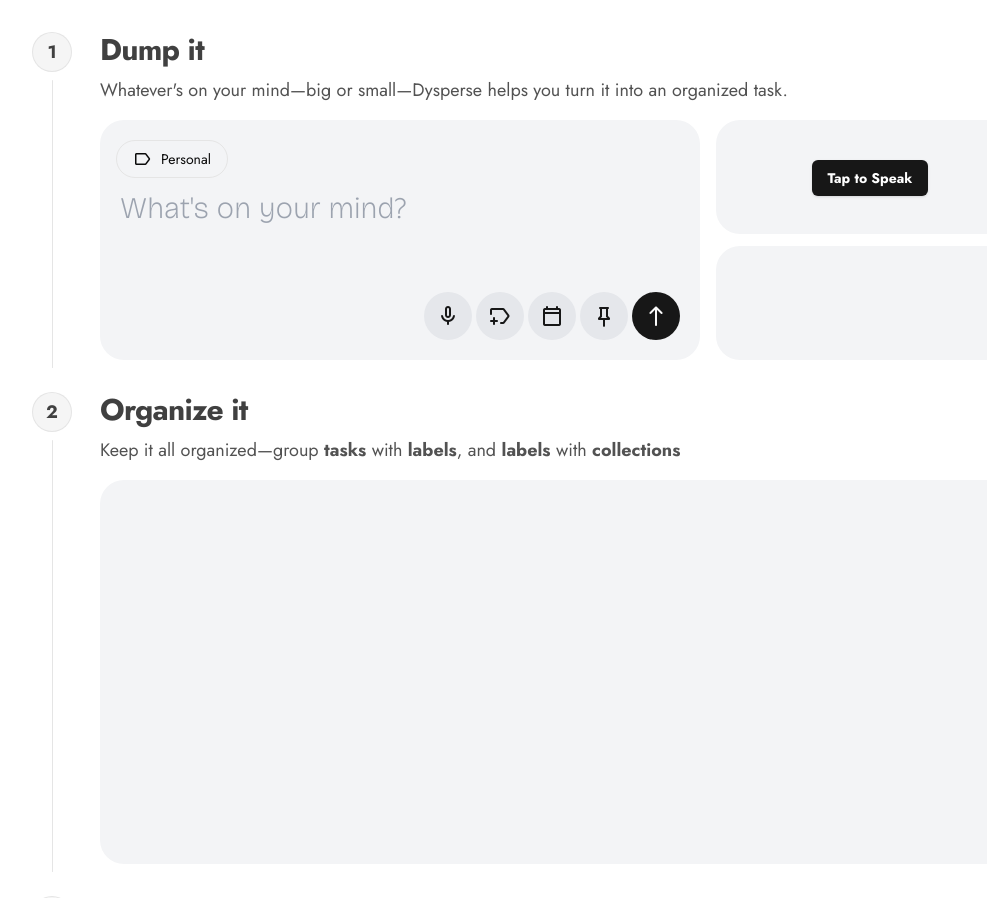
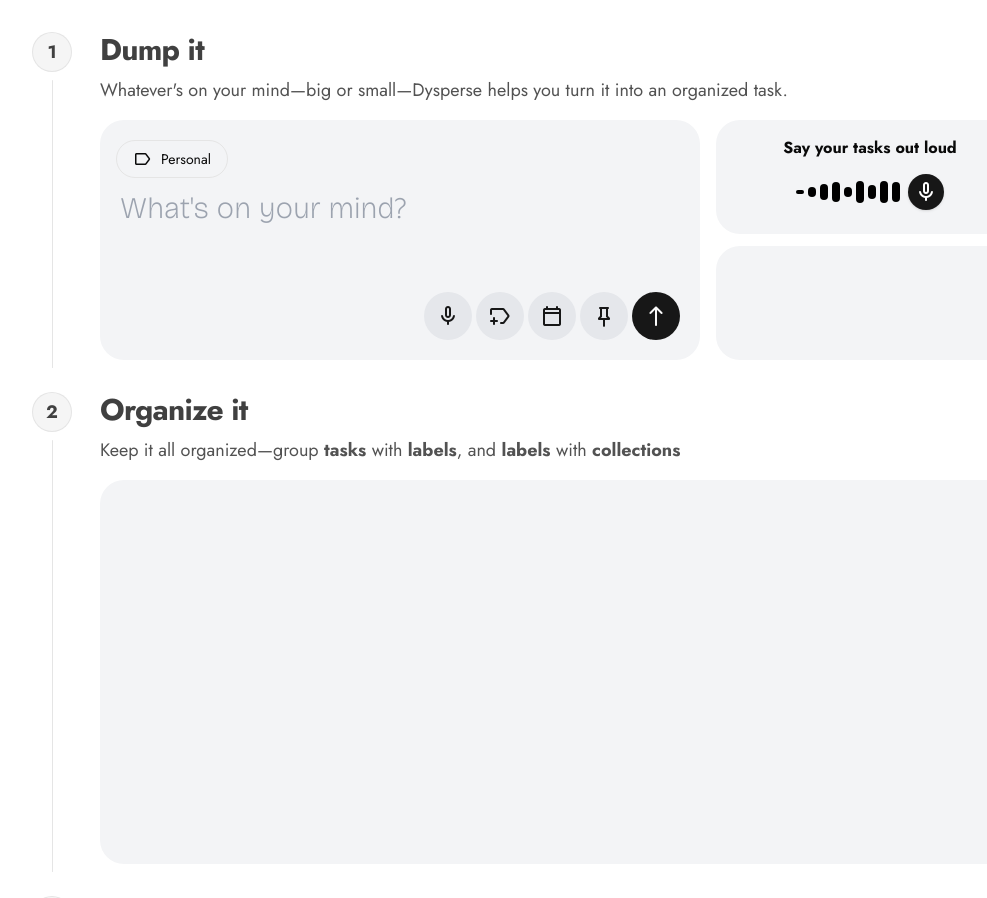
Before and after one commit to Dysperse/Homepage, a Next.js app: page / in a window 1280 px wide. Shown: the part 928-1826 px from the top of the page, without its empty margins (112-1099 px from the left). Built offline with nearby package versions, Linux system fonts and the light colour scheme.

Commit message:
Refactor SpeechPreview component: update type definitions, enhance error handling, and improve UI elements; modify global styles to include outline-none

```diff
--- a/app/SpeechPreview.tsx
+++ b/app/SpeechPreview.tsx
@@ -6,8 +6,8 @@ function SpeechPreview() {
   const [transcription, setTranscription] = useState("");
   const [audioLevels, setAudioLevels] = useState([]);
   const audioContextRef = useRef(null);
-  const analyserRef = useRef(null);
-  const mediaStreamRef = useRef(null);
+  const analyserRef: any = useRef(null);
+  const mediaStreamRef: any = useRef(null);
 
   useEffect(() => {
     if (isListening) {
@@ -25,7 +25,7 @@ function SpeechPreview() {
       const stream = await navigator.mediaDevices.getUserMedia({ audio: true });
       mediaStreamRef.current = stream;
       const audioContext = new (window.AudioContext ||
-        window.webkitAudioContext)();
+        (window as any).webkitAudioContext)();
       const analyser = audioContext.createAnalyser();
       const source = audioContext.createMediaStreamSource(stream);
       source.connect(analyser);
@@ -33,36 +33,44 @@ function SpeechPreview() {
       const dataArray = new Uint8Array(analyser.frequencyBinCount);
 
       analyserRef.current = { analyser, dataArray };
-      audioContextRef.current = audioContext;
+      (audioContextRef as any).current = audioContext;
 
       const visualize = () => {
         analyser.getByteFrequencyData(dataArray);
         const levels = Array.from(dataArray.slice(0, 15)).map(
           (value) => value / 255
         );
-        setAudioLevels(levels);
+        setAudioLevels(levels as any);
         if (isListening) requestAnimationFrame(visualize);
       };
 
       visualize();
     } catch (err) {
-      console.error("Error accessing microphone:", err);
+      alert(
+        "Unfortunately, your browser does not support audio visualization 😔💔 (but the dysperse app does!)"
+      );
     }
   };
 
   const stopAudioVisualization = () => {
     if (mediaStreamRef.current) {
-      mediaStreamRef.current.getTracks().forEach((track) => track.stop());
+      mediaStreamRef.current.getTracks().forEach((track: any) => track.stop());
     }
     if (audioContextRef.current) {
-      audioContextRef.current.close();
+      (audioContextRef as any).current.close();
     }
     setAudioLevels([]);
   };
 
   const startSpeechRecognition = () => {
+    setInterval(() => {
+      document
+        .getElementById("transcript")
+        ?.scrollTo({ left: 9999, behavior: "smooth" });
+    }, 1000);
     const SpeechRecognition =
-      window.SpeechRecognition || window.webkitSpeechRecognition;
+      (window as any).SpeechRecognition ||
+      (window as any).webkitSpeechRecognition;
     if (!SpeechRecognition) {
       alert("Speech Recognition API is not supported in your browser.");
       return;
@@ -72,23 +80,17 @@ function SpeechPreview() {
     recognition.continuous = true;
     recognition.interimResults = true;
 
-    recognition.onresult = (event) => {
+    recognition.onresult = (event: any) => {
       let liveTranscript = "";
       for (let i = event.resultIndex; i < event.results.length; i++) {
         const transcript = event.results[i][0].transcript;
         if (event.results[i].isFinal) {
           setTranscription((prev) => prev + transcript + " ");
-          document
-            .getElementById("transcript")
-            ?.scrollTo({ left: 9999, behavior: "smooth" });
         } else {
           liveTranscript += transcript;
         }
       }
       setTranscription((prev) => prev + liveTranscript);
-      document
-        .getElementById("transcript")
-        ?.scrollTo({ left: 9999, behavior: "smooth" });
     };
 
     recognition.onerror = (event) => {
@@ -99,15 +101,28 @@ function SpeechPreview() {
   };
 
   return (
-    <div className="flex-1 bg-gray-100 px-5 py-5 rounded-3xl overflow-hidden">
+    <div className="flex-1 bg-gray-100 px-5 py-5 rounded-3xl overflow-hidden relative">
       {!isListening && (
         <div className="flex items-center justify-center pt-5">
-          <Button
-            onClick={() => setIsListening(!isListening)}
-            className={`text-white font-bold`}
-          >
-            {isListening ? "Stop Listening" : "Tap to Speak"}
-          </Button>
+          <p className="absolute top-0 left-0 font-bold p-4 text-center w-full">
+            Say your tasks out loud
+          </p>
+          <div className="flex items-center justify-center gap-1 h-6 mt-5">
+            {[13, 40, 69, 81, 45, 91, 58, 94, 81].map((level, index) => (
+              <div
+                key={index}
+                className="w-2 bg-black rounded-full min-h-1"
+                style={{ height: `${level}%` }}
+              ></div>
+            ))}
+            <Button
+              onClick={() => setIsListening(!isListening)}
+              size="icon"
+              className={`text-white font-bold ml-1 rounded-full`}
+            >
+              <span className="material-symbols-rounded">mic</span>
+            </Button>
+          </div>
         </div>
       )}
 
--- a/app/globals.css
+++ b/app/globals.css
@@ -92,7 +92,7 @@ img {
 
 @layer base {
   * {
-    @apply border-border;
+    @apply border-border outline-none;
   }
   body {
     @apply bg-background text-foreground;
```
